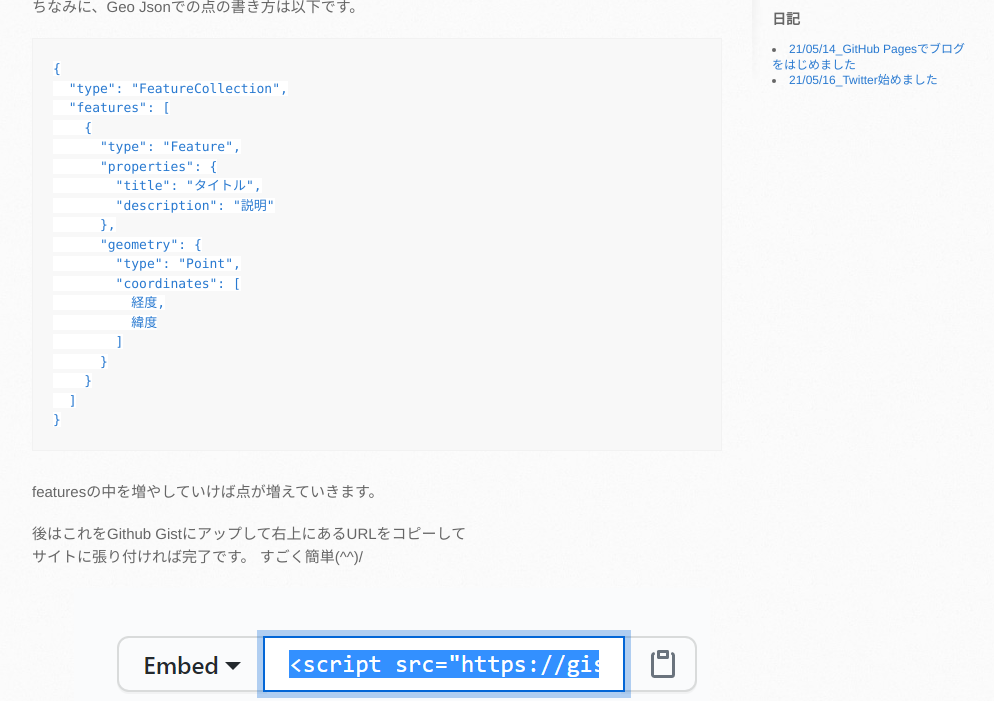
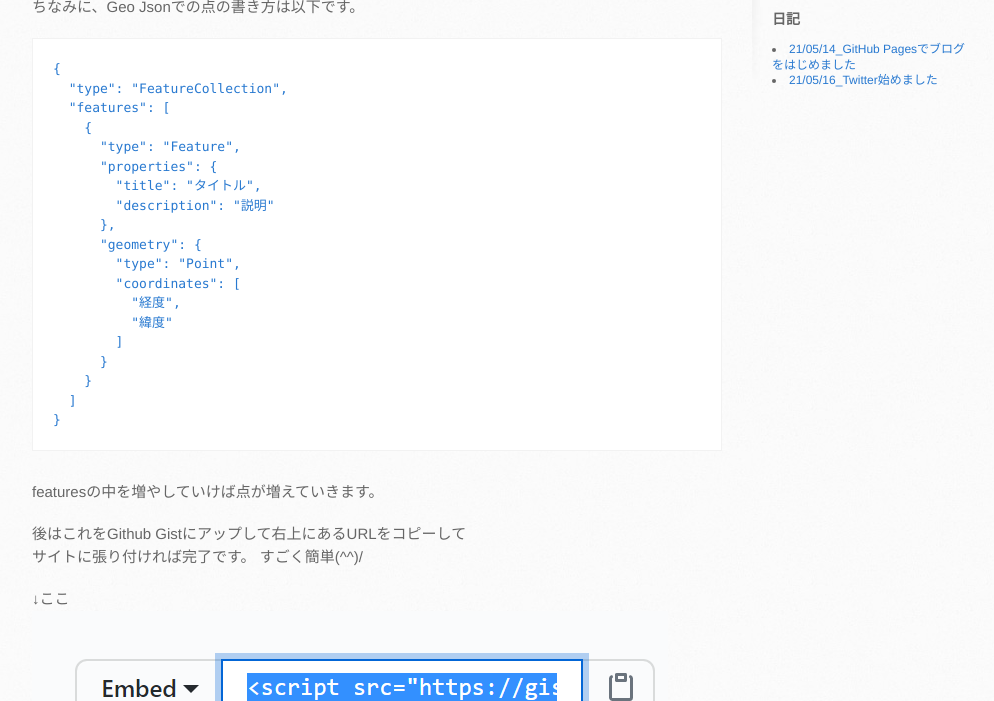
Before and after one commit to mtaketani113/mtaketani113.github.io, a Jekyll site: the page built from it/github/travel.md, in a window 1280 px wide and 900 px high, scrolled down 568 px, cut to the strip 199-900 px from the top of the window. Shown: the whole strip, without its empty margins (138-1132 px from the left). Built offline with Jekyll 4.4.1, drawn with Linux system fonts in a browser that asks for light colours; comment, search, counter and statistics services are not loaded; the repository's description, which GitHub fills in, is left out.

Commit message:
改行、json修正

````diff
--- a/it/github/travel.md
+++ b/it/github/travel.md
@@ -18,7 +18,7 @@ Github GistにGeoJsonを記載すると地図上に点を打ったりできま
 
 ちなみに、Geo Jsonでの点の書き方は以下です。
 
-```
+```Json
 {
   "type": "FeatureCollection",
   "features": [
@@ -31,8 +31,8 @@ Github GistにGeoJsonを記載すると地図上に点を打ったりできま
       "geometry": {
         "type": "Point",
         "coordinates": [
-          経度,
-          緯度
+          "経度",
+          "緯度"
         ]
       }
     }
````
